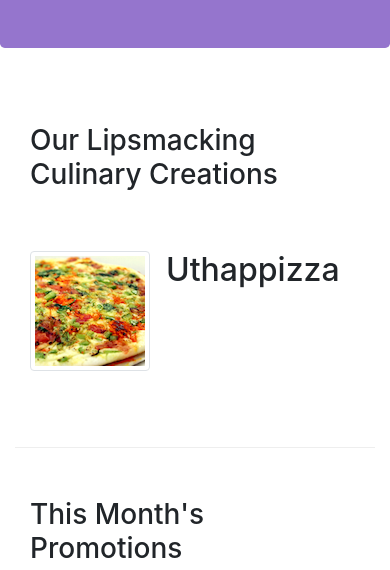
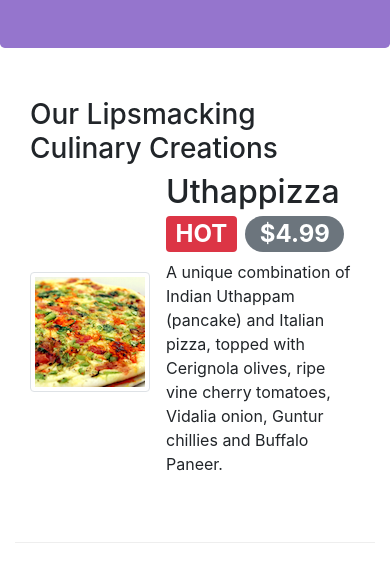
Before and after one commit to alicealice129/bootstrap4, a website: page index.html in a window 390 px wide. Shown: the part 505-1075 px from the top of the page. Drawn offline with nearby package versions, Linux system fonts and the light colour scheme.

Commit message:
Alerting Users

```diff
--- a/index.html
+++ b/index.html
@@ -55,8 +55,10 @@
                 <div class="media">
                     <img class="d-flex mr-3 img-thumbnail align-self-center" src="img/uthappizza.png" alt="uthappizza" />
                     <div class="media-body">
-                        <h2 class="mt-0">Uthappizza</h2>
-                        <p class="d-none d-sm-block">A unique combination of Indian Uthappam (pancake) and Italian pizza, topped with Cerignola olives, ripe vine cherry tomatoes, Vidalia onion, Guntur chillies and Buffalo Paneer.</p>
+                        <h2 class="mt-0">Uthappizza <span class="badge badge-danger">HOT</span> <span class="badge badge-pill badge-secondary">$4.99</span></h2>
+                        <!-- <p class="d-none d-sm-block"> -->
+                        <p class="hidden-xs-down">
+                          A unique combination of Indian Uthappam (pancake) and Italian pizza, topped with Cerignola olives, ripe vine cherry tomatoes, Vidalia onion, Guntur chillies and Buffalo Paneer.</p>
                     </div>
                 </div>
             </div>
```
